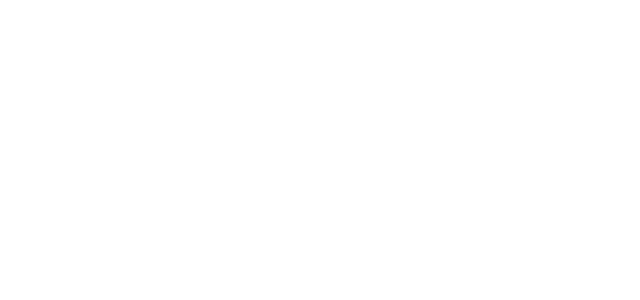
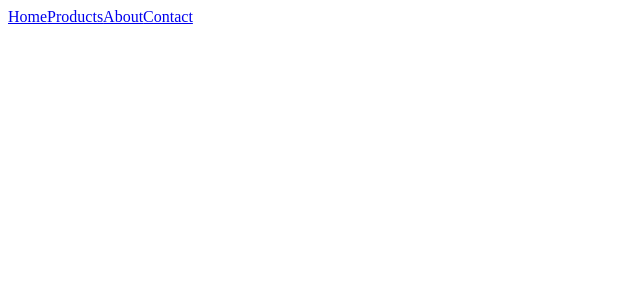
Before and after one commit to AdamPayne238/product-apollo, a React (Create React App) app in the folder product-app/: page /home in a window 1280 px wide. Shown: the top 300 px of the page, without its empty margins (0-640 px from the left). Built offline with nearby package versions, Linux system fonts and the light colour scheme.

Commit message:
added navbar with links to different pages. removed home link from product details file

```diff
--- a/product-app/src/App.js
+++ b/product-app/src/App.js
@@ -1,4 +1,5 @@
 import React from 'react'
+import NavBar from './components/Home/NavBar'
 import ProductList from './components/product/ProductList'
 import ProductDetails from './components/product/ProductDetails'
 import ProductPurchase from './components/forms/ProductPurchase'
@@ -10,9 +11,9 @@
 
   return (
     <div className="App">
+      <NavBar />
       <Switch>
-
-        <Redirect exact from='/' to='/products' />
+        {/* <Redirect exact from='/' to='/products' /> */}
         <Route exact path='/products' component={ProductList} />
         <Route exact path='/products/:id/details' component={ProductDetails} />
         <Route exact path='/products/:id/purchase' component={ProductPurchase} />
--- a/product-app/src/components/Home/NavBar.js
+++ b/product-app/src/components/Home/NavBar.js
@@ -0,0 +1,19 @@
+import React from 'react'
+import { Link } from 'react-router-dom'
+
+
+const NavBar = () => {
+
+    return (
+        <div>
+            <nav>
+                <Link to='/home'>Home</Link>
+                <Link to='/products'>Products</Link>
+                <Link to='/about'>About</Link>
+                <Link to='/contact'>Contact</Link>
+            </nav>
+        </div>
+    )
+}
+
+export default NavBar
--- a/product-app/src/components/product/ProductDetails.js
+++ b/product-app/src/components/product/ProductDetails.js
@@ -19,17 +19,12 @@
         return <h2>Loading product list...</h2>
     }
 
-    console.log("DATA DETAILS", data.product.pushed_product)
     return(
         <div className="product-details-container">
 
 
             {!loading && data && (
                 <div className="product-details">
-
-                    <Link to='/products'>
-                        Home
-                    </Link>
 
                     <h1>{data.product.name}</h1>
                     <p>Code: {data.product.code}</p>
```
